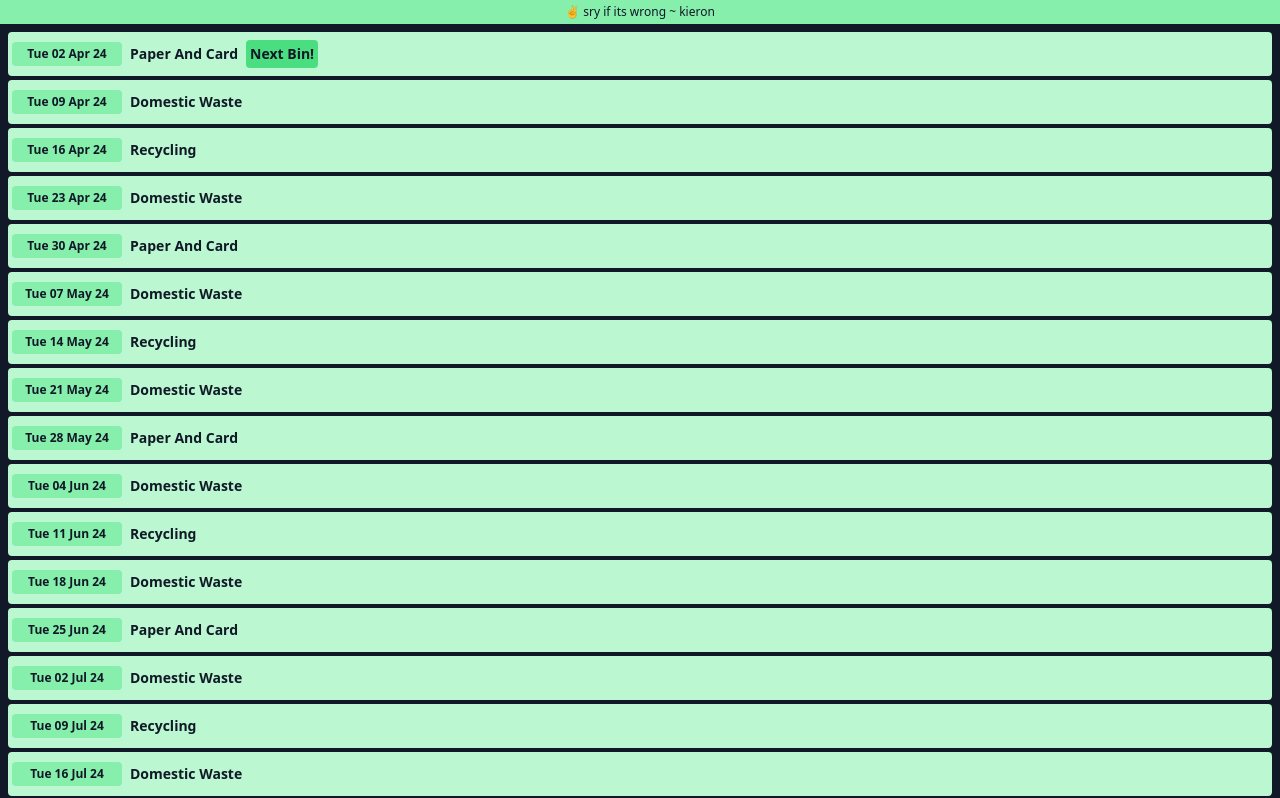
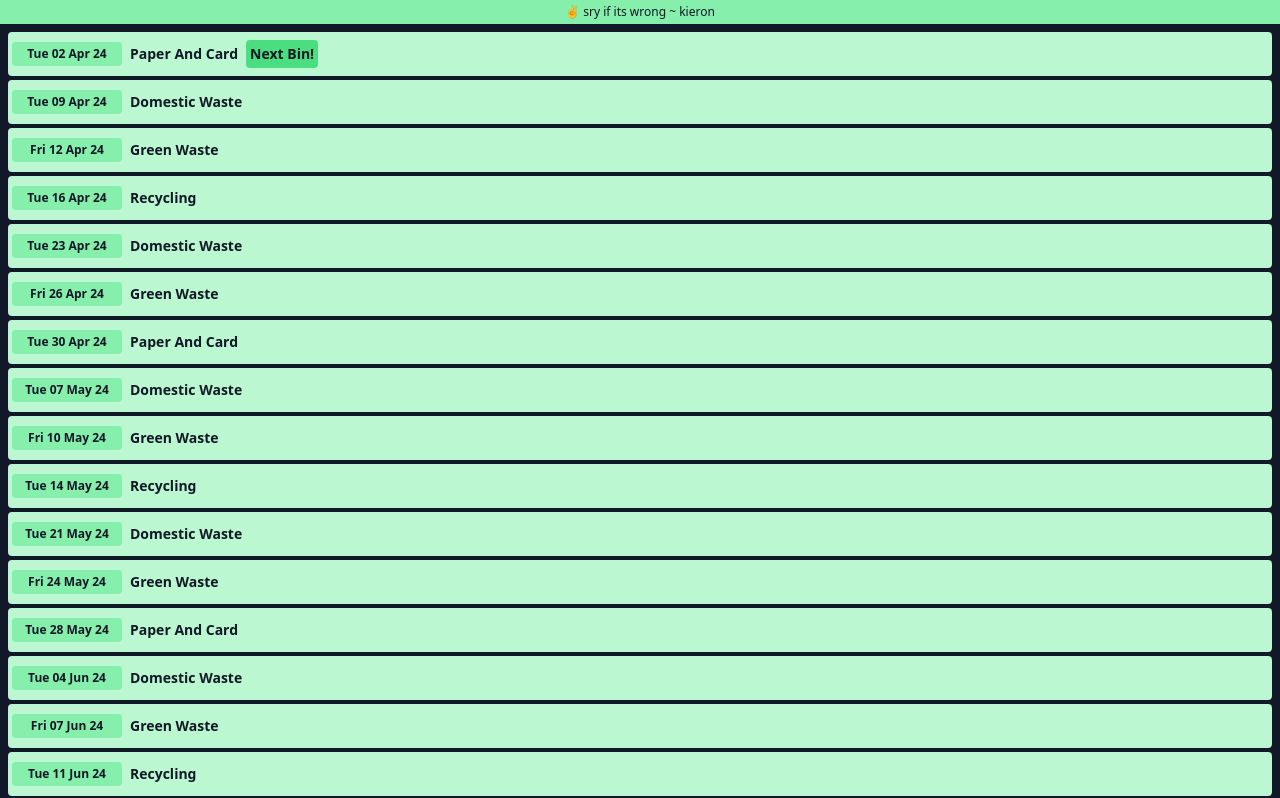
Before and after one commit to kieron/louthbin, a Nuxt app: page / in a window 1280 px wide. Shown: the top 798 px of the page. Built offline with nearby package versions, Linux system fonts and the light colour scheme.

Commit message:
add green

```diff
--- a/constants/binData.js
+++ b/constants/binData.js
@@ -1,56 +1,77 @@
 const binData = [
   { date: "2024-04-02", name: "paper and card" },
   { date: "2024-04-09", name: "domestic waste" },
+  { date: "2024-04-12", name: "green waste" },
   { date: "2024-04-16", name: "recycling" },
   { date: "2024-04-23", name: "domestic waste" },
+  { date: "2024-04-26", name: "green waste" },
   { date: "2024-04-30", name: "paper and card" },
   { date: "2024-05-07", name: "domestic waste" },
+  { date: "2024-05-10", name: "green waste" },
   { date: "2024-05-14", name: "recycling" },
   { date: "2024-05-21", name: "domestic waste" },
+  { date: "2024-05-24", name: "green waste" },
   { date: "2024-05-28", name: "paper and card" },
   { date: "2024-06-04", name: "domestic waste" },
+  { date: "2024-06-07", name: "green waste" },
   { date: "2024-06-11", name: "recycling" },
   { date: "2024-06-18", name: "domestic waste" },
+  { date: "2024-06-21", name: "green waste" },
   { date: "2024-06-25", name: "paper and card" },
   { date: "2024-07-02", name: "domestic waste" },
+  { date: "2024-07-05", name: "green waste" },
   { date: "2024-07-09", name: "recycling" },
   { date: "2024-07-16", name: "domestic waste" },
+  { date: "2024-07-19", name: "green waste" },
   { date: "2024-07-23", name: "paper and card" },
   { date: "2024-07-30", name: "domestic waste" },
+  { date: "2024-08-02", name: "green waste" },
   { date: "2024-08-06", name: "recycling" },
   { date: "2024-08-13", name: "domestic waste" },
+  { date: "2024-08-16", name: "green waste" },
   { date: "2024-08-20", name: "paper and card" },
   { date: "2024-08-27", name: "domestic waste" },
+  { date: "2024-08-30", name: "green waste" },
   { date: "2024-09-03", name: "recycling" },
   { date: "2024-09-10", name: "domestic waste" },
+  { date: "2024-09-13", name: "green waste" },
   { date: "2024-09-17", name: "paper and card" },
   { date: "2024-09-24", name: "domestic waste" },
+  { date: "2024-09-27", name: "green waste" },
   { date: "2024-10-01", name: "recycling" },
   { date: "2024-10-08", name: "domestic waste" },
+  { date: "2024-10-11", name: "green waste" },
   { date: "2024-10-15", name: "paper and card" },
   { date: "2024-10-22", name: "domestic waste" },
+  { date: "2024-10-25", name: "green waste" },
   { date: "2024-10-29", name: "recycling" },
   { date: "2024-11-05", name: "domestic waste" },
+  { date: "2024-11-08", name: "green waste" },
   { date: "2024-11-12", name: "paper and card" },
   { date: "2024-11-19", name: "domestic waste" },
   { date: "2024-11-26", name: "recycling" },
   { date: "2024-12-03", name: "domestic waste" },
+  { date: "2024-12-06", name: "green waste" },
   { date: "2024-12-10", name: "paper and card" },
   { date: "2024-12-17", name: "domestic waste" },
   { date: "2024-12-24", name: "recycling" },
   { date: "2024-12-31", name: "domestic waste" },
   { date: "2025-01-07", name: "paper and card" },
   { date: "2025-01-14", name: "domestic waste" },
+  { date: "2025-01-17", name: "green waste" },
   { date: "2025-01-21", name: "recycling" },
   { date: "2025-01-28", name: "domestic waste" },
   { date: "2025-02-04", name: "paper and card" },
   { date: "2025-02-11", name: "domestic waste" },
+  { date: "2025-02-14", name: "green waste" },
   { date: "2025-02-18", name: "recycling" },
   { date: "2025-02-25", name: "domestic waste" },
   { date: "2025-03-04", name: "paper and card" },
   { date: "2025-03-11", name: "domestic waste" },
+  { date: "2025-03-14", name: "green waste" },
   { date: "2025-03-18", name: "recycling" },
   { date: "2025-03-25", name: "domestic waste" },
+  { date: "2025-03-28", name: "green waste" },
 ];
 
 export default binData;
```
